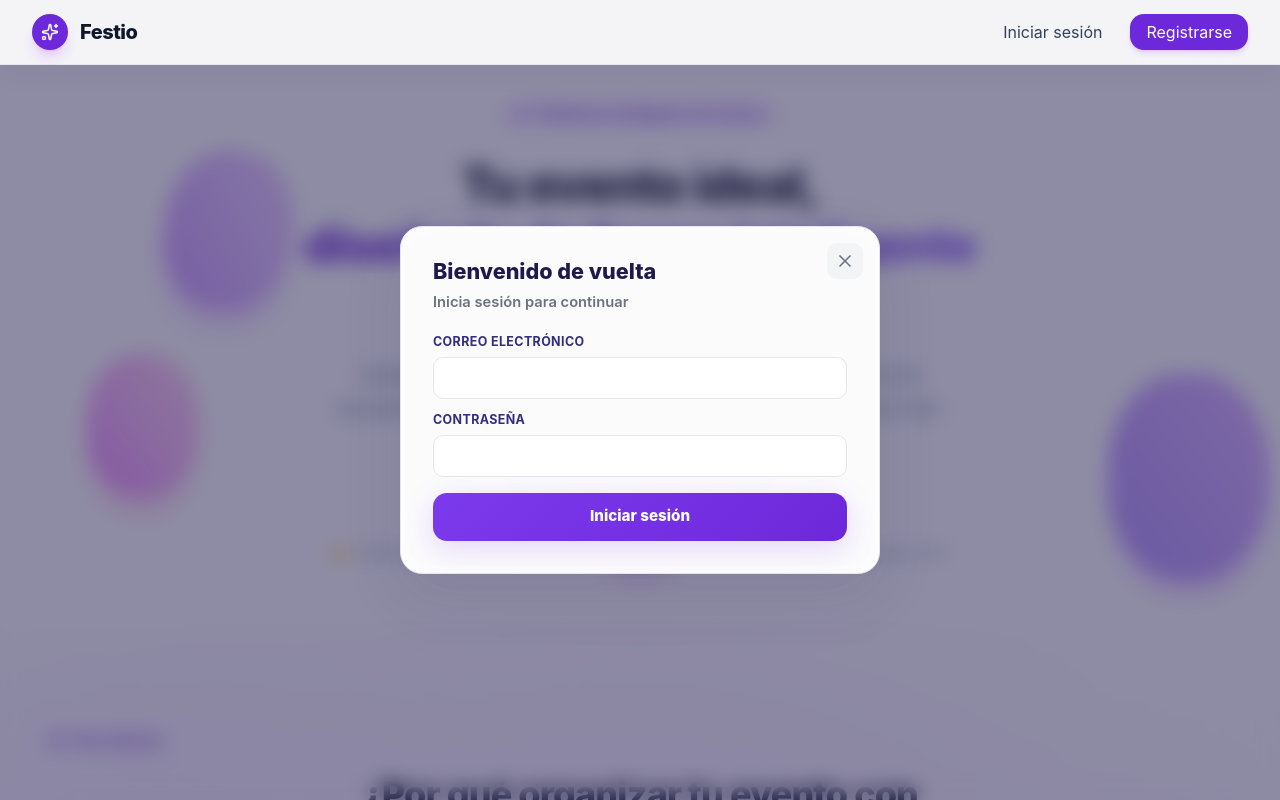
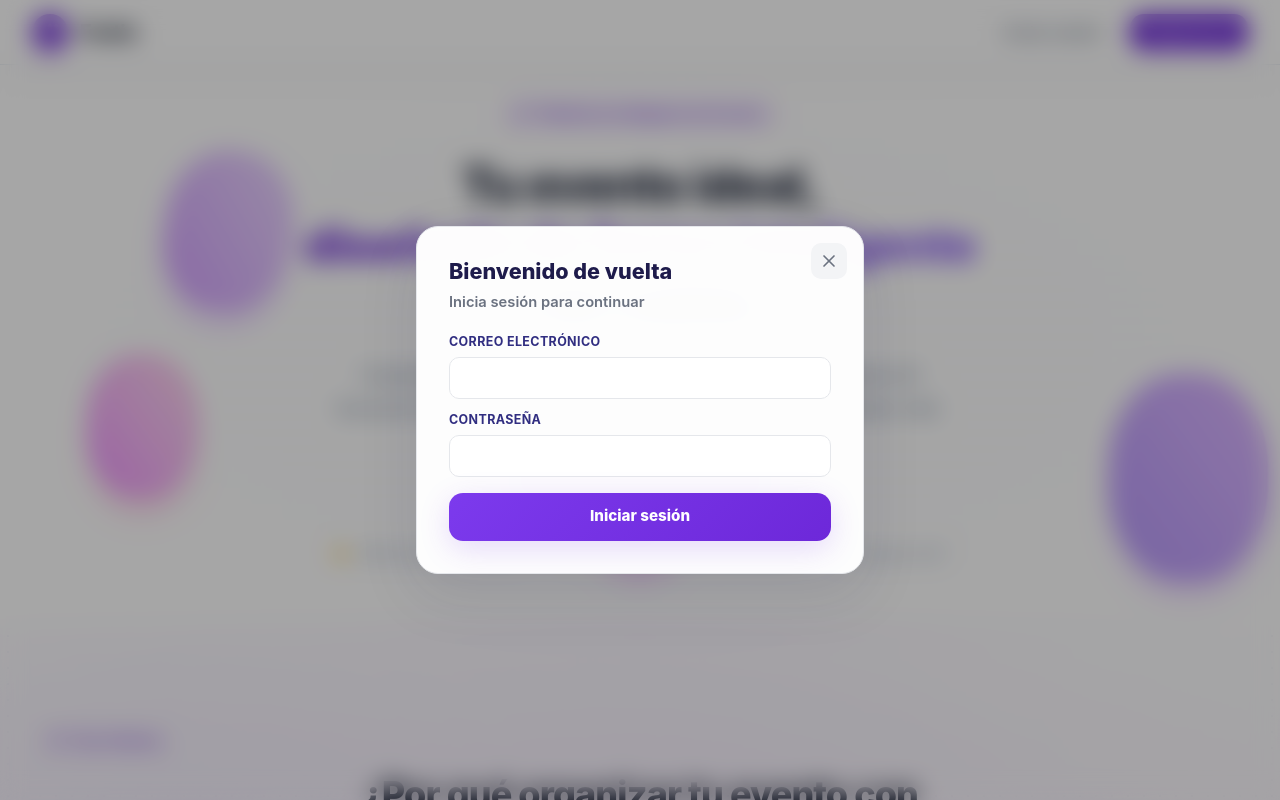
Before and after one commit to DiesmEsp/festio-frontend, a React (Vite) app: page / in a window 1280 px wide. Both pictures are taken after a click on the button "Iniciar sesión". Shown: the top 800 px of the page. Built offline with nearby package versions, Linux system fonts and the light colour scheme; no server answers.

Commit message:
fix(Auth): Se corrigió el popup del login y el register

```diff
--- a/src/components/AuthModal.tsx
+++ b/src/components/AuthModal.tsx
@@ -371,9 +371,18 @@ export function AuthModal() {
   };
 
   return (
-    <div className="modal-backdrop" role="presentation" onClick={handleClose}>
+    <>
+      {/* Overlay — cubre toda la ventana, incluyendo el header */}
+      <div
+        className="fixed inset-0 z-[1000] bg-black/35 backdrop-blur-md"
+        role="presentation"
+        onClick={handleClose}
+      />
+
+      {/* Contenedor del modal — centrado, por encima del overlay */}
+      <div className="fixed inset-0 z-[1001] flex items-center justify-center p-4 pointer-events-none">
         <section
-        className="auth-modal"
+          className="pointer-events-auto auth-modal relative w-full max-w-md bg-white rounded-3xl shadow-2xl max-h-[90vh] overflow-y-auto"
           role="dialog"
           aria-modal="true"
           aria-labelledby="auth-modal-title"
@@ -431,5 +440,6 @@ export function AuthModal() {
           )}
         </section>
       </div>
+    </>
   );
 }
--- a/src/screens/LandingPage.tsx
+++ b/src/screens/LandingPage.tsx
@@ -40,7 +40,7 @@ export function LandingPage({
   return (
     <div className="min-h-screen bg-white">
       {/* ── Navbar ─────────────────────────────────────────────────────── */}
-      <header className="sticky top-0 z-50 bg-white/90 backdrop-blur-2xl border-b border-slate-200 shadow-[0_8px_30px_rgb(0,0,0,0.04)]">
+      <header className="sticky top-0 z-10 bg-white/90 backdrop-blur-2xl border-b border-slate-200 shadow-[0_8px_30px_rgb(0,0,0,0.04)]">
         <div className="mx-auto flex h-16 max-w-7xl items-center justify-between px-4 sm:px-6 lg:px-8">
           {/* Logo */}
           <Link
```
Lines whose indentation alone changed are shown as unchanged.
